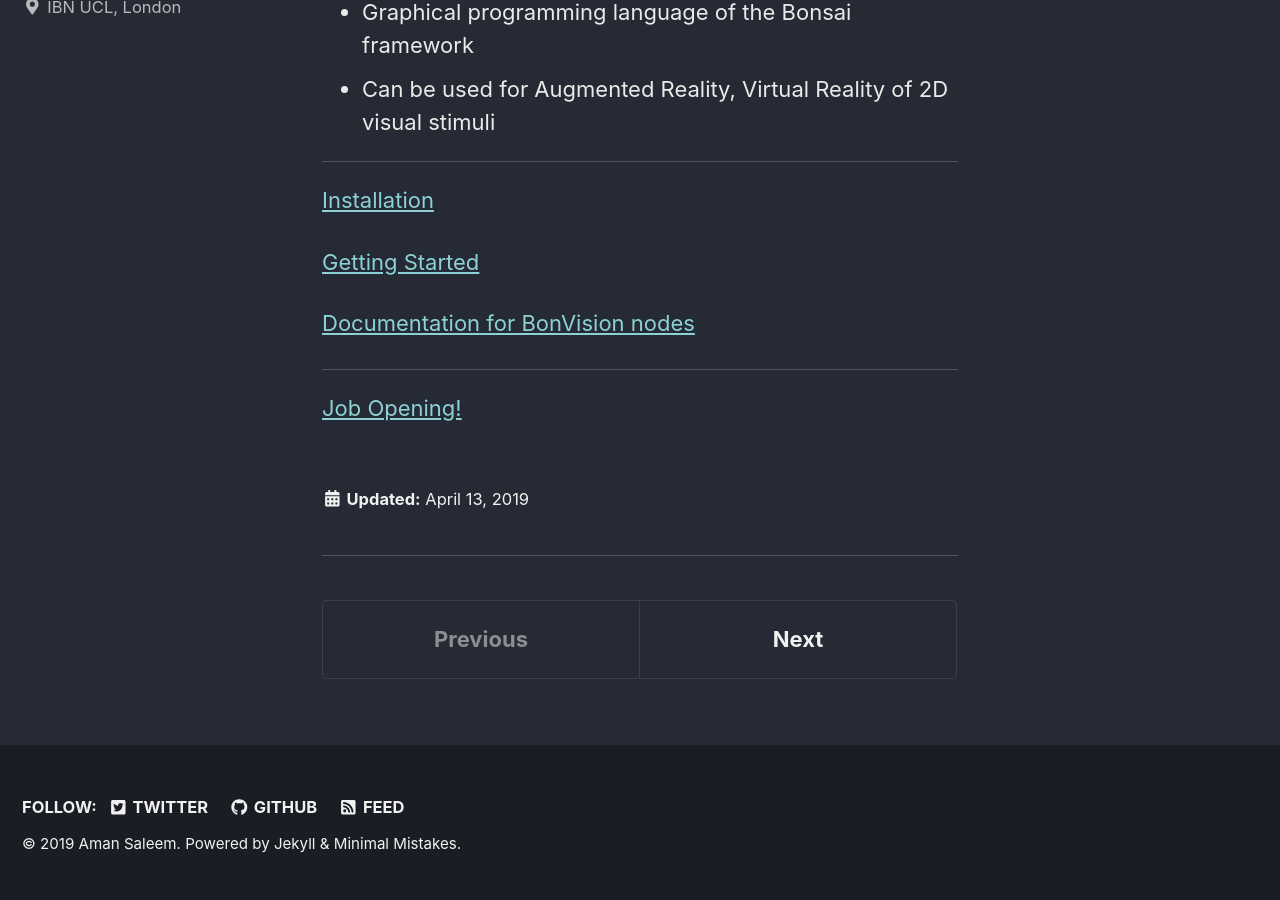
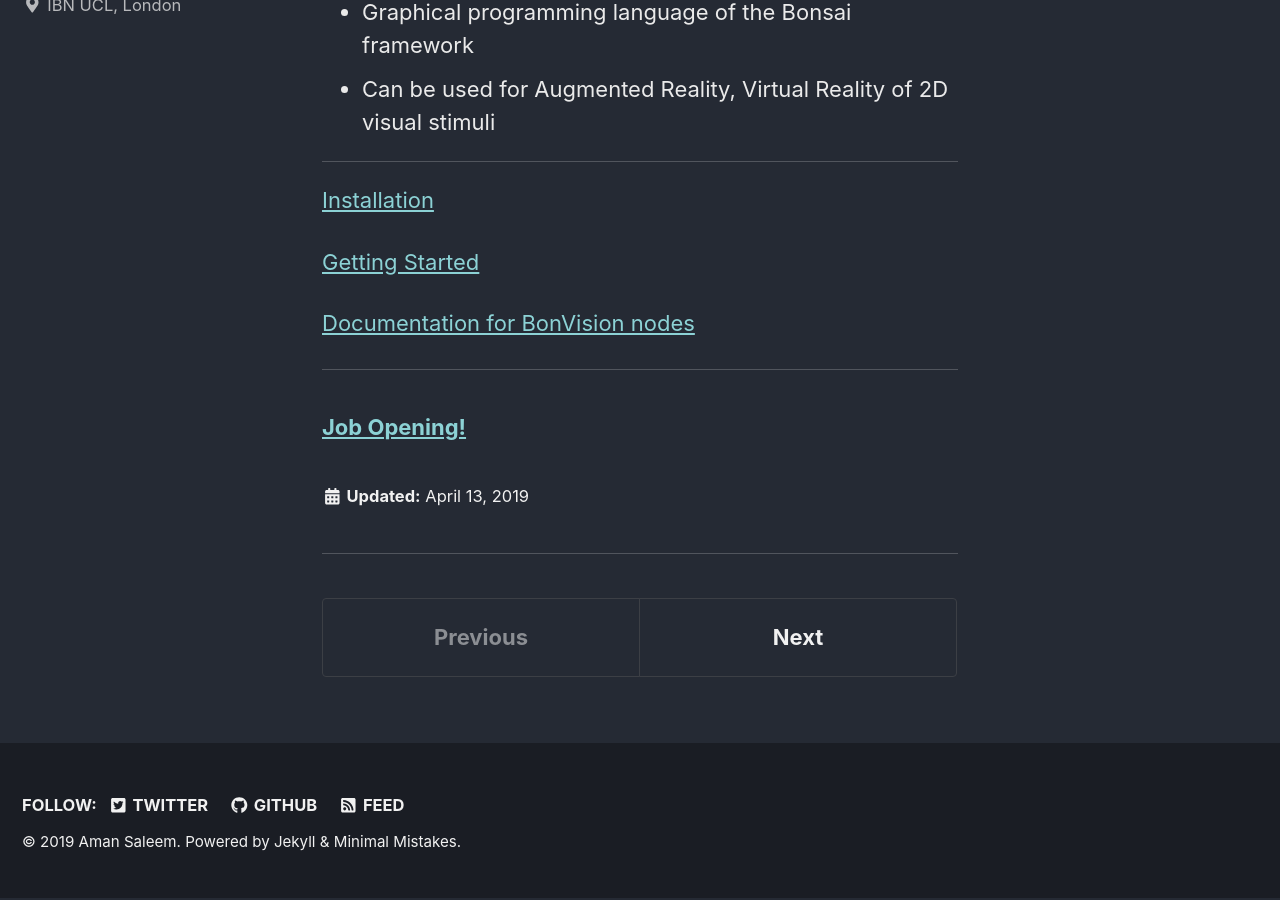
Before and after one commit to bonvision/bonvision.github.io, a Jekyll site: the page built from _info/Home.md, in a window 1280 px wide and 900 px high, scrolled down 588 px. Built offline with Jekyll 4.4.1, drawn with Linux system fonts in a browser that asks for light colours; cached includes are drawn as plain includes.

```diff
--- a/_info/Home.md
+++ b/_info/Home.md
@@ -23,4 +23,4 @@ BonVision is an open-source closed-loop visual environment generator developed b
 [Documentation for BonVision nodes](/BonVision/docs/docs)
 
 ***
-[Job Opening!](/Bonvision/info/community/)
+### [Job Opening!](/Bonvision/info/community/)
```
